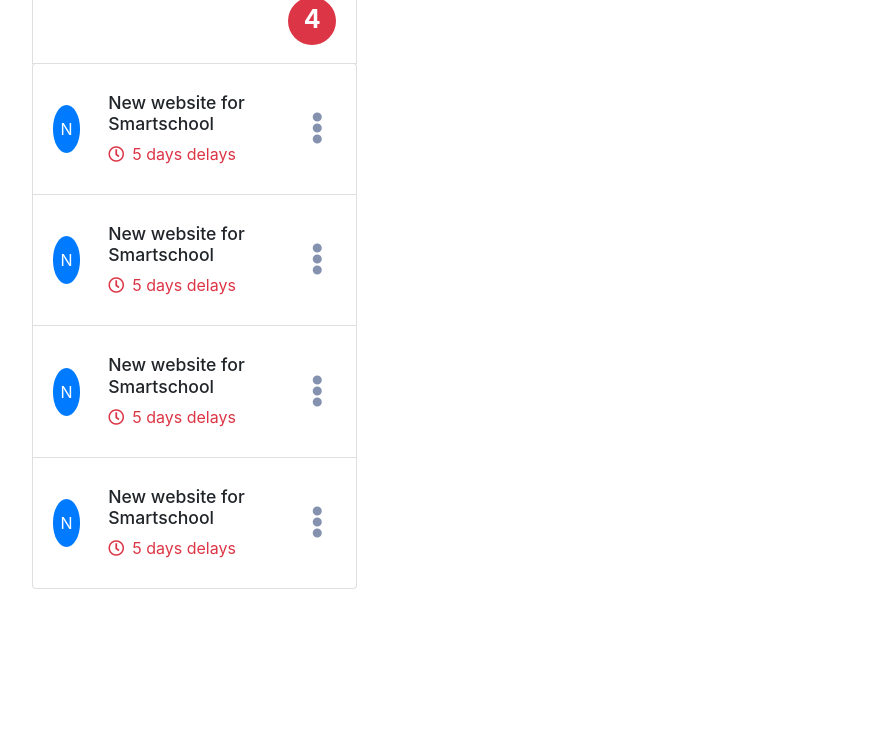
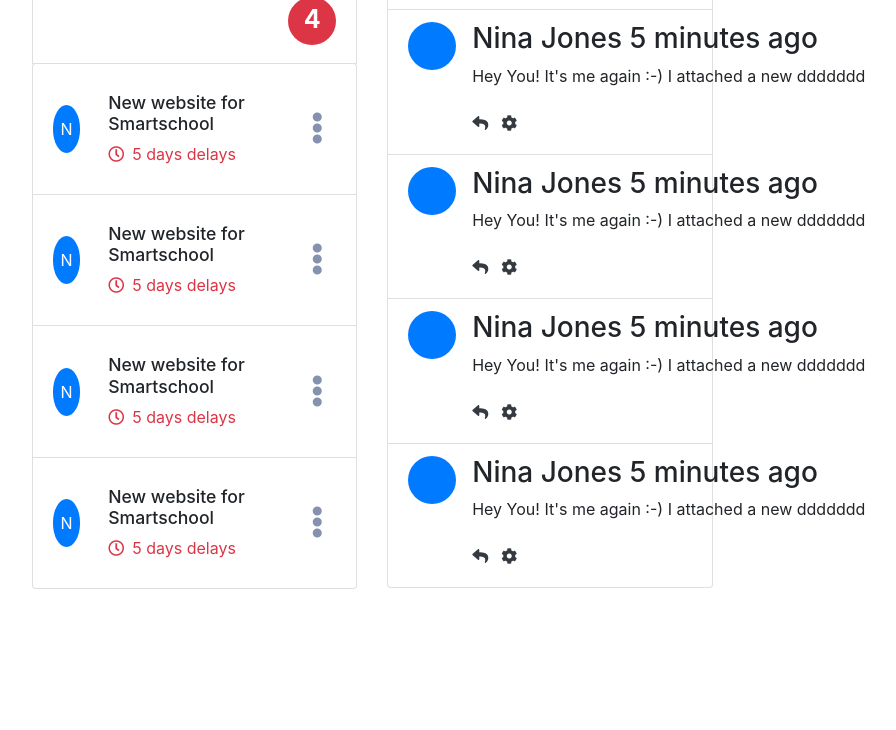
Before and after one commit to emilebaelde/scrum1, a plain HTML site: page index.html in a window 1280 px wide. Shown: the part 70-800 px from the top of the page, without its empty margins (90-986 px from the left). Drawn offline with nearby package versions, Linux system fonts and the light colour scheme.

Commit message:
messages added

```diff
--- a/index.html
+++ b/index.html
@@ -10,8 +10,8 @@
 	<meta name="viewport" content="width=device-width, initial-scale=1.0, shrink-to-fit=0">
 
 	<link rel="stylesheet" href="css/bootstrap.min.css">
-    <link rel="stylesheet" href="https://use.fontawesome.com/releases/v5.5.0/css/all.css" integrity="sha384-B4dIYHKNBt8Bc12p+WXckhzcICo0wtJAoU8YZTY5qE0Id1GSseTk6S+L3BlXeVIU" crossorigin="anonymous">
-
+	<link rel="stylesheet" href="https://use.fontawesome.com/releases/v5.5.0/css/all.css"
+	      integrity="sha384-B4dIYHKNBt8Bc12p+WXckhzcICo0wtJAoU8YZTY5qE0Id1GSseTk6S+L3BlXeVIU" crossorigin="anonymous">
 
 	<title>Bootstraptemplate</title>
 </head>
@@ -29,7 +29,7 @@
 									<h2>Tasks</h2>
 									<div class="mt-1 ml-3 mr-3">
 										<select id="s1_options" class="py-1 mr-3 custom-select">
-                                            <option value="s1_persoonlijk" >Persoonlijk</option>
+											<option value="s1_persoonlijk">Persoonlijk</option>
 											<option value="s1_shared">Shared</option>
 											<option value="s1_algemeen">Algemeen</option>
 										</select>
@@ -57,7 +57,8 @@
 									<p class="text-danger"><i class="far fa-clock mr-2"></i>5 days delays</p>
 								</div>
 								<div class="dropdown my-auto ml-5">
-                                    <button class="btn s1_optiemenu" type="button" id="dropdownMenuButton1" data-toggle="dropdown" aria-haspopup="true" aria-expanded="false">
+									<button class="btn s1_optiemenu" type="button" id="dropdownMenuButton1"
+									        data-toggle="dropdown" aria-haspopup="true" aria-expanded="false">
 										<i class="fas fa-ellipsis-v fa-2x" style="color: #8492af;"></i>
 									</button>
 									<div class="dropdown-menu" aria-labelledby="dropdownMenuButton1">
@@ -78,7 +79,8 @@
 									<p class="text-danger"><i class="far fa-clock mr-2"></i>5 days delays</p>
 								</div>
 								<div class="dropdown my-auto ml-5">
-                                    <button class="btn s1_optiemenu" type="button" id="dropdownMenuButton2" data-toggle="dropdown" aria-haspopup="true" aria-expanded="false">
+									<button class="btn s1_optiemenu" type="button" id="dropdownMenuButton2"
+									        data-toggle="dropdown" aria-haspopup="true" aria-expanded="false">
 										<i class="fas fa-ellipsis-v fa-2x" style="color: #8492af;"></i>
 									</button>
 									<div class="dropdown-menu" aria-labelledby="dropdownMenuButton2">
@@ -99,7 +101,8 @@
 									<p class="text-danger"><i class="far fa-clock mr-2"></i>5 days delays</p>
 								</div>
 								<div class="dropdown my-auto ml-5">
-                                    <button class="btn s1_optiemenu" type="button" id="dropdownMenuButton3" data-toggle="dropdown" aria-haspopup="true" aria-expanded="false">
+									<button class="btn s1_optiemenu" type="button" id="dropdownMenuButton3"
+									        data-toggle="dropdown" aria-haspopup="true" aria-expanded="false">
 										<i class="fas fa-ellipsis-v fa-2x" style="color: #8492af;"></i>
 									</button>
 									<div class="dropdown-menu" aria-labelledby="dropdownMenuButton3">
@@ -120,7 +123,8 @@
 									<p class="text-danger"><i class="far fa-clock mr-2"></i>5 days delays</p>
 								</div>
 								<div class="dropdown my-auto ml-5">
-                                    <button class="btn s1_optiemenu" type="button" id="dropdownMenuButton4" data-toggle="dropdown" aria-haspopup="true" aria-expanded="false">
+									<button class="btn s1_optiemenu" type="button" id="dropdownMenuButton4"
+									        data-toggle="dropdown" aria-haspopup="true" aria-expanded="false">
 										<i class="fas fa-ellipsis-v fa-2x" style="color: #8492af;"></i>
 									</button>
 									<div class="dropdown-menu" aria-labelledby="dropdownMenuButton4">
@@ -131,7 +135,6 @@
 								</div>
 							</li>
 						</div>
-
 
 						<div id="s1_shared" class="s1_task_content">
 
@@ -145,7 +148,8 @@
 									<p class="text-danger"><i class="far fa-clock mr-2"></i>5 days delays</p>
 								</div>
 								<div class="dropdown my-auto ml-5">
-                                    <button class="btn s1_optiemenu" type="button" id="dropdownMenuButton5" data-toggle="dropdown" aria-haspopup="true" aria-expanded="false">
+									<button class="btn s1_optiemenu" type="button" id="dropdownMenuButton5"
+									        data-toggle="dropdown" aria-haspopup="true" aria-expanded="false">
 										<i class="fas fa-ellipsis-v fa-2x" style="color: #8492af;"></i>
 									</button>
 									<div class="dropdown-menu" aria-labelledby="dropdownMenuButton5">
@@ -166,7 +170,8 @@
 									<p class="text-danger"><i class="far fa-clock mr-2"></i>5 days delays</p>
 								</div>
 								<div class="dropdown my-auto ml-5">
-                                    <button class="btn s1_optiemenu" type="button" id="dropdownMenuButton6" data-toggle="dropdown" aria-haspopup="true" aria-expanded="false">
+									<button class="btn s1_optiemenu" type="button" id="dropdownMenuButton6"
+									        data-toggle="dropdown" aria-haspopup="true" aria-expanded="false">
 										<i class="fas fa-ellipsis-v fa-2x" style="color: #8492af;"></i>
 									</button>
 									<div class="dropdown-menu" aria-labelledby="dropdownMenuButton6">
@@ -187,7 +192,8 @@
 									<p class="text-danger"><i class="far fa-clock mr-2"></i>5 days delays</p>
 								</div>
 								<div class="dropdown my-auto ml-5">
-                                    <button class="btn s1_optiemenu" type="button" id="dropdownMenuButton7" data-toggle="dropdown" aria-haspopup="true" aria-expanded="false">
+									<button class="btn s1_optiemenu" type="button" id="dropdownMenuButton7"
+									        data-toggle="dropdown" aria-haspopup="true" aria-expanded="false">
 										<i class="fas fa-ellipsis-v fa-2x" style="color: #8492af;"></i>
 									</button>
 									<div class="dropdown-menu" aria-labelledby="dropdownMenuButton7">
@@ -208,7 +214,8 @@
 									<p class="text-danger"><i class="far fa-clock mr-2"></i>5 days delays</p>
 								</div>
 								<div class="dropdown my-auto ml-5">
-                                    <button class="btn s1_optiemenu" type="button" id="dropdownMenuButton8" data-toggle="dropdown" aria-haspopup="true" aria-expanded="false">
+									<button class="btn s1_optiemenu" type="button" id="dropdownMenuButton8"
+									        data-toggle="dropdown" aria-haspopup="true" aria-expanded="false">
 										<i class="fas fa-ellipsis-v fa-2x" style="color: #8492af;"></i>
 									</button>
 									<div class="dropdown-menu" aria-labelledby="dropdownMenuButton8">
@@ -231,7 +238,8 @@
 									<p class="text-danger"><i class="far fa-clock mr-2"></i>5 days delays</p>
 								</div>
 								<div class="dropdown my-auto ml-5">
-                                    <button class="btn s1_optiemenu" type="button" id="dropdownMenuButton9" data-toggle="dropdown" aria-haspopup="true" aria-expanded="false">
+									<button class="btn s1_optiemenu" type="button" id="dropdownMenuButton9"
+									        data-toggle="dropdown" aria-haspopup="true" aria-expanded="false">
 										<i class="fas fa-ellipsis-v fa-2x" style="color: #8492af;"></i>
 									</button>
 									<div class="dropdown-menu" aria-labelledby="dropdownMenuButton9">
@@ -252,7 +260,8 @@
 									<p class="text-danger"><i class="far fa-clock mr-2"></i>5 days delays</p>
 								</div>
 								<div class="dropdown my-auto ml-5">
-                                    <button class="btn s1_optiemenu" type="button" id="dropdownMenuButton10" data-toggle="dropdown" aria-haspopup="true" aria-expanded="false">
+									<button class="btn s1_optiemenu" type="button" id="dropdownMenuButton10"
+									        data-toggle="dropdown" aria-haspopup="true" aria-expanded="false">
 										<i class="fas fa-ellipsis-v fa-2x" style="color: #8492af;"></i>
 									</button>
 									<div class="dropdown-menu" aria-labelledby="dropdownMenuButton10">
@@ -273,7 +282,8 @@
 									<p class="text-danger"><i class="far fa-clock mr-2"></i>5 days delays</p>
 								</div>
 								<div class="dropdown my-auto ml-5">
-                                    <button class="btn s1_optiemenu" type="button" id="dropdownMenuButton11" data-toggle="dropdown" aria-haspopup="true" aria-expanded="false">
+									<button class="btn s1_optiemenu" type="button" id="dropdownMenuButton11"
+									        data-toggle="dropdown" aria-haspopup="true" aria-expanded="false">
 										<i class="fas fa-ellipsis-v fa-2x" style="color: #8492af;"></i>
 									</button>
 									<div class="dropdown-menu" aria-labelledby="dropdownMenuButton11">
@@ -294,7 +304,8 @@
 									<p class="text-danger"><i class="far fa-clock mr-2"></i>5 days delays</p>
 								</div>
 								<div class="dropdown my-auto ml-5">
-                                    <button class="btn s1_optiemenu" type="button" id="dropdownMenuButton12" data-toggle="dropdown" aria-haspopup="true" aria-expanded="false">
+									<button class="btn s1_optiemenu" type="button" id="dropdownMenuButton12"
+									        data-toggle="dropdown" aria-haspopup="true" aria-expanded="false">
 										<i class="fas fa-ellipsis-v fa-2x" style="color: #8492af;"></i>
 									</button>
 									<div class="dropdown-menu" aria-labelledby="dropdownMenuButton12">
@@ -307,22 +318,161 @@
 						</div>
 					</ul>
 				</div>
+
+				<!--EINDE Task-->
+
+				<!--BEGIN MESSAGES-->
+				<div class="col-lg-4 mt-3 mt-lg-0">
+					<ul class="list-group" id="messages">
+
+						<li class="list-group-item">
+							<header class="d-flex justify-content-between">
+								<h2>Messages</h2>
+								<div class="ml-5">
+									<div class="rounded-circle badge badge-primary position-relative p-4">
+										<p class="s1_badge_tekst">2</p>
 									</div>
-            <!--EINDE Task-->
-            <div class="col-4">
+								</div>
+							</header>
+						</li>
+
+						<li class="list-group-item d-flex">
+
+							<div>
+								<div class="rounded-circle bg-primary s1_profile_pic"></div>
+							</div>
+
+							<div class="ml-3">
+								<div>
+									<h3 class="afzender">Nina Jones <span>5 minutes ago</span></h3>
+									<p class="text-truncate">Hey You! It's me again :-) I attached a new ddddddd</p>
+								</div>
+
+								<div class="d-flex align-items-center">
+									<a href=""><i class="fas fa-reply text-dark"></i></a>
+									<div class="dropdown">
+
+										<button class="btn s1_optiemenu" type="button"
+										        data-toggle="dropdown" aria-haspopup="true" aria-expanded="false">
+											<i class="fas fa-cog text-dark"></i>
+										</button>
+
+										<div class="dropdown-menu" aria-labelledby="dropdownMenuButton1">
+											<a class="dropdown-item" href="#">Gelezen</a>
+											<a class="dropdown-item" href="#">Delete</a>
+										</div>
+									</div>
+								</div>
 
 							</div>
-            <div class="col-4">
+						</li>
+						<li class="list-group-item d-flex">
 
+							<div>
+								<div class="rounded-circle bg-primary s1_profile_pic"></div>
+							</div>
+
+							<div class="ml-3">
+								<div>
+									<h3 class="afzender">Nina Jones <span>5 minutes ago</span></h3>
+									<p class="text-truncate">Hey You! It's me again :-) I attached a new ddddddd</p>
+								</div>
+
+								<div class="d-flex align-items-center">
+									<a href=""><i class="fas fa-reply text-dark"></i></a>
+									<div class="dropdown">
+
+										<button class="btn s1_optiemenu" type="button"
+										        data-toggle="dropdown" aria-haspopup="true" aria-expanded="false">
+											<i class="fas fa-cog text-dark"></i>
+										</button>
+
+										<div class="dropdown-menu" aria-labelledby="dropdownMenuButton1">
+											<a class="dropdown-item" href="#">Gelezen</a>
+											<a class="dropdown-item" href="#">Delete</a>
+										</div>
+									</div>
+								</div>
+
+							</div>
+						</li>
+						<li class="list-group-item d-flex">
+
+							<div>
+								<div class="rounded-circle bg-primary s1_profile_pic"></div>
+							</div>
+
+							<div class="ml-3">
+								<div>
+									<h3 class="afzender">Nina Jones <span>5 minutes ago</span></h3>
+									<p class="text-truncate">Hey You! It's me again :-) I attached a new ddddddd</p>
+								</div>
+
+								<div class="d-flex align-items-center">
+									<a href=""><i class="fas fa-reply text-dark"></i></a>
+									<div class="dropdown">
+
+										<button class="btn s1_optiemenu" type="button"
+										        data-toggle="dropdown" aria-haspopup="true" aria-expanded="false">
+											<i class="fas fa-cog text-dark"></i>
+										</button>
+
+										<div class="dropdown-menu" aria-labelledby="dropdownMenuButton1">
+											<a class="dropdown-item" href="#">Gelezen</a>
+											<a class="dropdown-item" href="#">Delete</a>
+										</div>
+									</div>
+								</div>
+
+							</div>
+						</li>
+						<li class="list-group-item d-flex">
+
+							<div>
+								<div class="rounded-circle bg-primary s1_profile_pic"></div>
+							</div>
+
+							<div class="ml-3">
+								<div>
+									<h3 class="afzender">Nina Jones <span>5 minutes ago</span></h3>
+									<p class="text-truncate">Hey You! It's me again :-) I attached a new ddddddd</p>
+								</div>
+
+								<div class="d-flex align-items-center">
+									<a href=""><i class="fas fa-reply text-dark"></i></a>
+									<div class="dropdown">
+
+										<button class="btn s1_optiemenu" type="button"
+										        data-toggle="dropdown" aria-haspopup="true" aria-expanded="false">
+											<i class="fas fa-cog text-dark"></i>
+										</button>
+
+										<div class="dropdown-menu" aria-labelledby="dropdownMenuButton1">
+											<a class="dropdown-item" href="#">Gelezen</a>
+											<a class="dropdown-item" href="#">Delete</a>
+										</div>
+									</div>
+								</div>
+
+							</div>
+						</li>
+
+					</ul>
+				</div>
+				<!--EINDE MESSAGES-->
+
+				<div class="col-lg-4">
+
+				</div>
 			</div>
 		</div>
 	</section>
 </div>
 
-
-
 <script src="js/jquery.min.js"></script>
-<script src="https://cdnjs.cloudflare.com/ajax/libs/popper.js/1.14.3/umd/popper.min.js" integrity="sha384-ZMP7rVo3mIykV+2+9J3UJ46jBk0WLaUAdn689aCwoqbBJiSnjAK/l8WvCWPIPm49" crossorigin="anonymous"></script>
+<script src="https://cdnjs.cloudflare.com/ajax/libs/popper.js/1.14.3/umd/popper.min.js"
+        integrity="sha384-ZMP7rVo3mIykV+2+9J3UJ46jBk0WLaUAdn689aCwoqbBJiSnjAK/l8WvCWPIPm49"
+        crossorigin="anonymous"></script>
 <script src="js/bootstrap.min.js"></script>
 <script src="js/mijnscript.js"></script>
 
--- a/scss/customstyles.scss
+++ b/scss/customstyles.scss
@@ -53,3 +53,18 @@
 //  padding: 12px;
 //
 //}
+
+#messages {
+  h3 {
+    font-size: 14px;
+  }
+
+  h3 span {
+    color: lightgray;
+    font-weight: lighter;
+  }
+  .maxbreedte {
+    max-width: 75%;
+  }
+
+}
```
Lines whose indentation alone changed are shown as unchanged.
